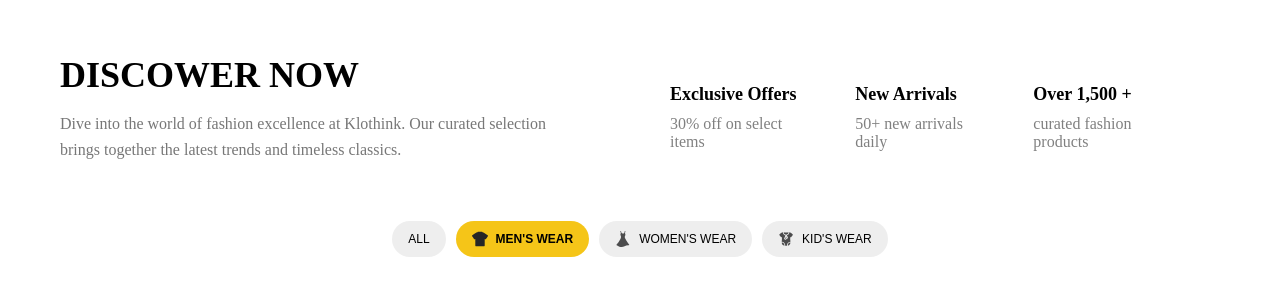
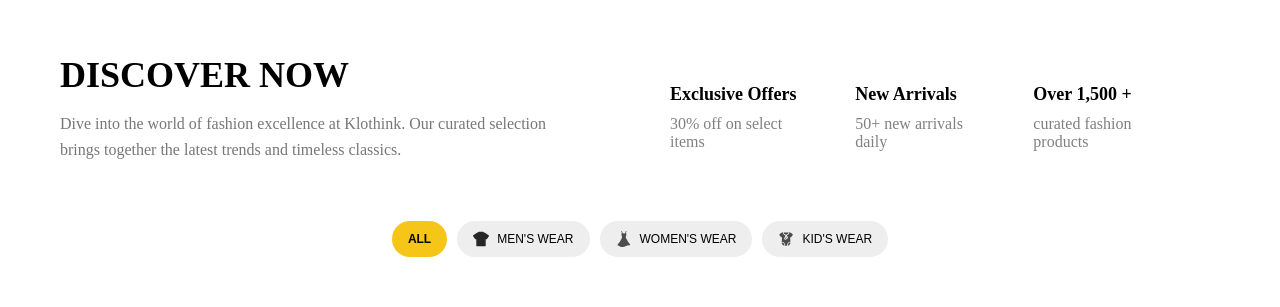
Before and after one commit to autli5/klothink, a React (Vite) app: page /klothink/products in a window 1280 px wide. Shown: the part 175-482 px from the top of the page. Built offline with nearby package versions, Linux system fonts and the light colour scheme.

Commit message:
add products discover navigation

```diff
--- a/src/pages/Products.tsx
+++ b/src/pages/Products.tsx
@@ -1,11 +1,13 @@
 import "../styles/pages/Products.css"
+import { useState } from "react"
 
 import mensWear from "../assets/mensWear.svg"
 import womensWear from "../assets/womensWear.svg"
 import kidsWear from "../assets/kidsWear.svg"
 
+export default function Products() {
+    const [activeFilter, setActiveFilter] = useState("all")
 
-export default function Products() {
     return (
         <div className="productDiscover">
             <div className="container">
@@ -14,7 +16,7 @@
 
                     <div className="left">
                         <div className="titleRow">
-                            <h1>Discower now</h1>
+                            <h1>Discover now</h1>
                         </div>
 
                         <p>
@@ -48,10 +50,36 @@
                 </div>
 
                 <div className="filters">
-                    <button>All</button>
-                    <button className="active"><img src={mensWear} alt="" />Men's wear</button>
-                    <button><img src={womensWear} alt="" />Women's wear</button>
-                    <button><img src={kidsWear} alt="" />Kid's wear</button>
+                    <button
+                        className={`filterBtn ${activeFilter === "all" ? "active" : ""}`}
+                        onClick={() => setActiveFilter("all")}
+                    >
+                        All
+                    </button>
+
+                    <button
+                        className={`filterBtn ${activeFilter === "mens" ? "active" : ""}`}
+                        onClick={() => setActiveFilter("mens")}
+                    >
+                        <img src={mensWear} alt="" />
+                        Men's wear
+                    </button>
+
+                    <button
+                        className={`filterBtn ${activeFilter === "womens" ? "active" : ""}`}
+                        onClick={() => setActiveFilter("womens")}
+                    >
+                        <img src={womensWear} alt="" />
+                        Women's wear
+                    </button>
+
+                    <button
+                        className={`filterBtn ${activeFilter === "kids" ? "active" : ""}`}
+                        onClick={() => setActiveFilter("kids")}
+                    >
+                        <img src={kidsWear} alt="" />
+                        Kid's wear
+                    </button>
                 </div>
 
             </div>
--- a/src/styles/pages/Products.css
+++ b/src/styles/pages/Products.css
@@ -73,7 +73,7 @@
     gap: 10px;
 }
 
-.filters button {
+.filterBtn {
     display: flex;
     align-items: center;
     gap: 8px;
@@ -82,20 +82,25 @@
     text-transform: uppercase;
 
     border-radius: 20px;
+    background: #eee;
+    text-decoration: none;
+    color: black;
     border: none;
-    background: #eee;
-    cursor: pointer;
-
     font-size: 12px;
     transition: 0.2s;
 }
 
-.filters button img {
+.filterBtn:hover {
+    cursor: pointer;
+}
+
+.filterBtn img {
     width: 16px;
     height: 16px;
 }
 
-.filters button.active {
+/* 🔥 вот это теперь работает */
+.filterBtn.active {
     background: #f5c518;
     font-weight: 600;
 }
```
